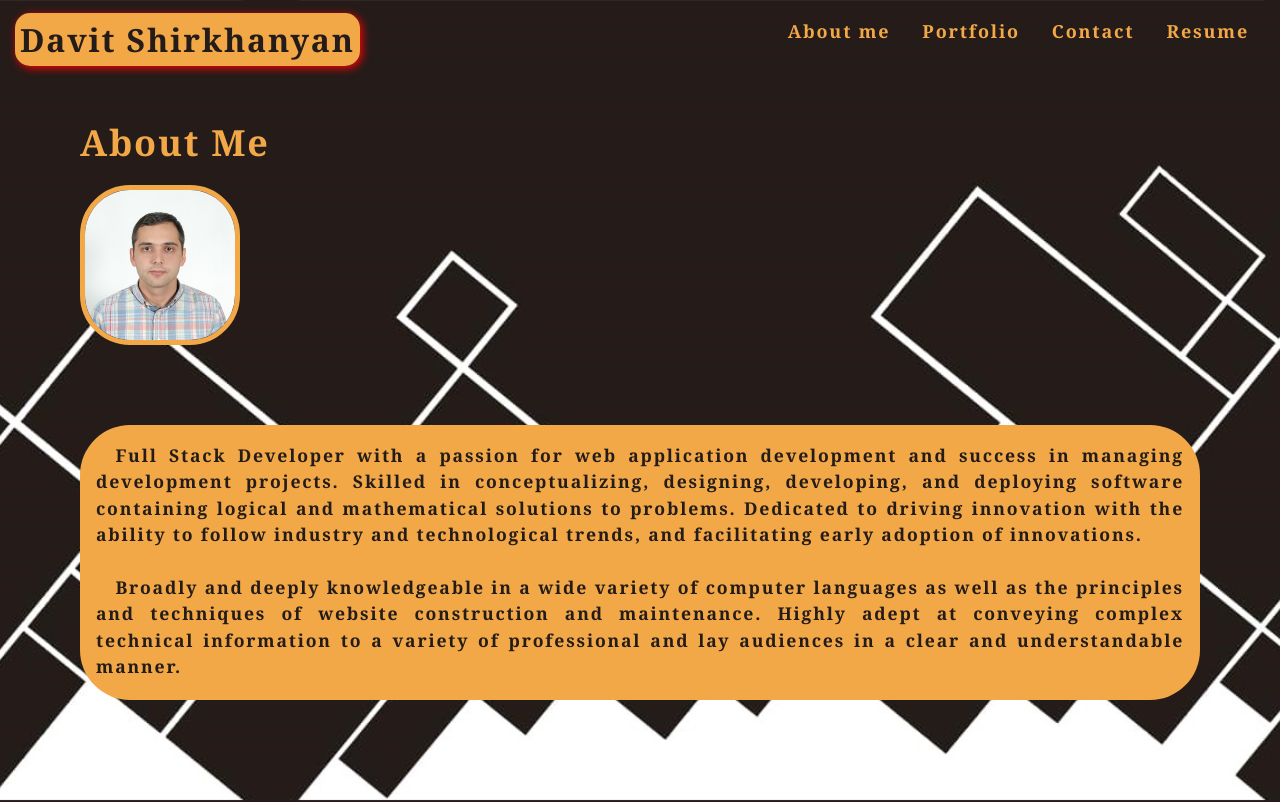
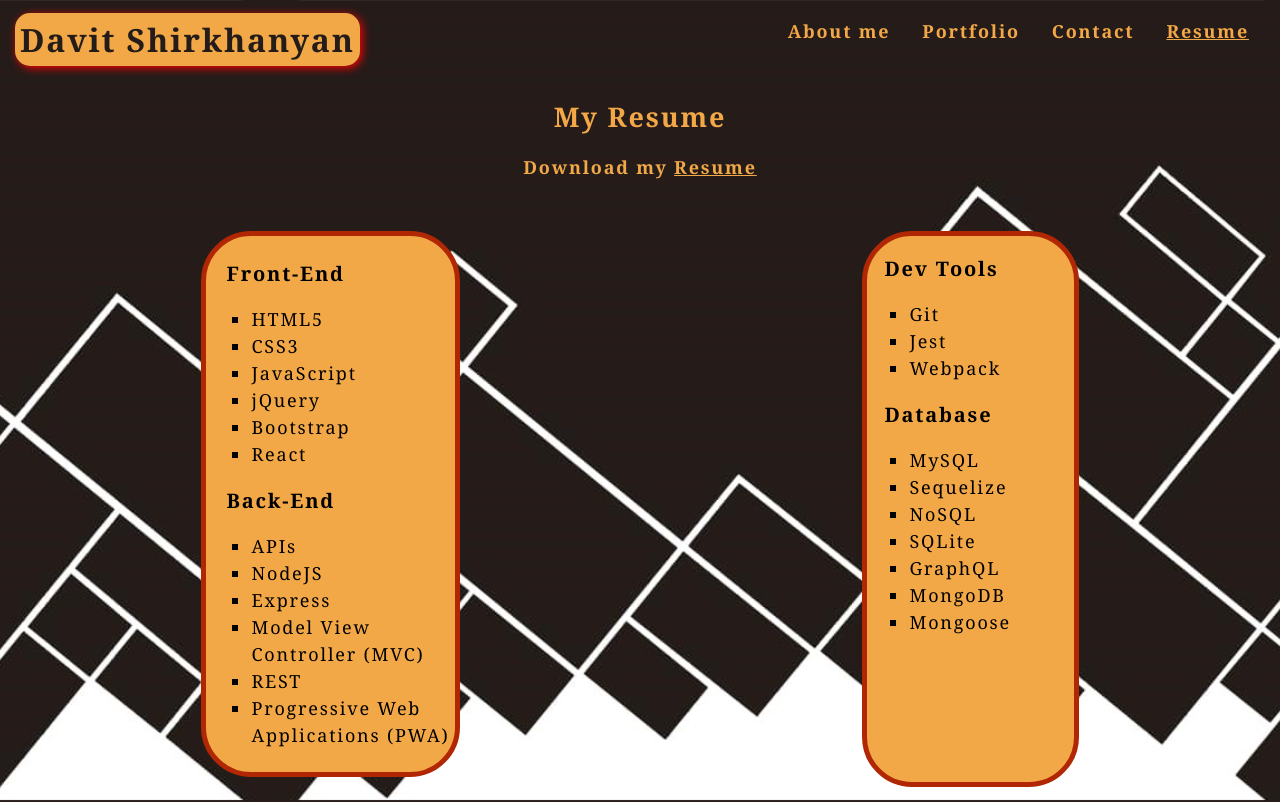
Before and after one commit to davitshirkhanyan/react-portfolio, a React (Create React App) app: page / in a window 1280 px wide. Shown: the top 802 px of the page. Built offline with nearby package versions, Linux system fonts and the light colour scheme.

Commit message:
created Resume component and styling

```diff
--- a/src/App.js
+++ b/src/App.js
@@ -1,20 +1,36 @@
 import About from "./components/About"
 import Nav from "./components/Nav"
 import Footer from "./components/Footer"
+import Resume from "./components/Resume"
+import React, { useState } from "react";
 
 function App() {
-  return (
-    <div>
-      <Nav></Nav>
-      <main>
+	const [currentTab, setCurrentTab] = useState("about");
 
+	// This function checks to see which tab is selected and then generates the appropriate tab.
+	const renderTab = () => {
+		switch (currentTab) {
+			case "about":
+				return <About />;
+			default:
+				return null;
+		}
+	};
 
-            <About></About>
-            <Footer />
-      </main>
-    </div>
-
-  );
+	return (
+		<div>
+			<div>
+				<Nav currentTab={currentTab} setCurrentTab={setCurrentTab}></Nav>
+        <Resume />
+			</div>
+			<div>
+				<main>{renderTab()}</main>
+			</div>
+			<div>
+				<Footer></Footer>
+			</div>
+		</div>
+	);
 }
 
 export default App;
--- a/src/components/About/index.js
+++ b/src/components/About/index.js
@@ -5,7 +5,7 @@ function About() {
   return (
     <section className="my-5" >
       <h1 id="about" className="about-title">About Me</h1>
-      <img src={portImage} className="portfolio-image" alt="Davit's portfolio" />
+      <img src={portImage} className="portfolio-image" alt="Davit's portfolio img" />
       <div className="descDiv">
         <p className="description">
         &emsp;Full Stack Developer with a passion for web application development
--- /dev/null
+++ b/src/components/Resume/index.js
@@ -0,0 +1,58 @@
+import resume from "../../assets/files/davitshirkhanyan-resume.pdf"
+
+function Resume() {
+	return (
+		<section>
+            <div>
+			<div className="resumeDiv">
+				<h1 className="resume-title">My Resume</h1>
+			</div>
+			<div className="downloadDiv">
+            <span className="resDownload">Download my </span><a href={resume} download className="resume"><span>Resume</span></a>
+			</div>
+            </div>
+			<div className="skillsDiv">
+                <div className="skills-1">
+				<h5>Front-End</h5>
+				<ol>
+					<li>HTML5</li>
+					<li>CSS3</li>
+					<li>JavaScript</li>
+					<li>jQuery</li>
+					<li>Bootstrap</li>
+					<li>React</li>
+				</ol>
+				<h5>Back-End</h5>
+				<ol>
+					<li>APIs</li>
+					<li>NodeJS</li>
+					<li>Express</li>
+					<li>Model View <br />Controller (MVC)</li>
+					<li>REST</li>
+					<li>Progressive Web <br /> Applications (PWA)</li>
+				</ol>
+                </div>
+                <div className="skills-2">
+				<h5>Dev Tools</h5>
+				<ol>
+					<li>Git</li>
+					<li>Jest</li>
+					<li>Webpack</li>
+				</ol>
+				<h5>Database</h5>
+				<ol>
+					<li>MySQL</li>
+					<li>Sequelize</li>
+					<li>NoSQL</li>
+					<li>SQLite</li>
+					<li>GraphQL</li>
+					<li>MongoDB</li>
+					<li>Mongoose</li>
+				</ol>
+                </div>
+			</div>
+		</section>
+	);
+}
+
+export default Resume;
--- a/src/index.css
+++ b/src/index.css
@@ -93,10 +93,20 @@ h6 {
   margin-left: 5rem;
 }
 
+.downloadDiv {
+  text-align: center;
+  color: var(--secondary);
+  font-weight: bold;
+}
+
+.resume {
+  color: var(--secondary);
+  font-weight: bold;
+}
+
 .about,
 .portfolio,
-.contact,
-.resume {
+.contact {
   color: var(--secondary);
   text-decoration: none;
   font-weight: bold;
@@ -166,6 +176,48 @@ img {
 
 span[role="img"] {
   cursor: default;
+}
+
+.resume-title {
+  color: var(--secondary);
+  margin-left: auto;
+  margin-right: auto;
+  text-align: center;
+}
+
+.skillsDiv {
+  display: flex;
+  flex-wrap: wrap;
+  justify-content: space-around;
+  margin-top: 50px;
+}
+
+.skills-1 {
+  background-color: var(--secondary);
+  border-radius: 50px;
+  text-align: left;
+  padding: 5px;
+  border: 5px solid var(--tertiary);
+  margin-bottom: 10px;
+}
+
+.skills-2 {
+  background-color: var(--secondary);
+  border-radius: 50px;
+  text-align: left;
+  padding-left: 2px;
+  list-style: circle;
+  padding-right: 60px;
+  border: 5px solid var(--tertiary);
+}
+
+.skills-1 li, .skills-2 li {
+  list-style: square;
+}
+
+.resumeDiv {
+  margin-left: auto;
+  margin-right: auto;
 }
 
 form {
```
Also changed, not shown: src/utils/helpers.js (+12 -3 lines), 1 other file (tests, documents, lock files or other folders).
